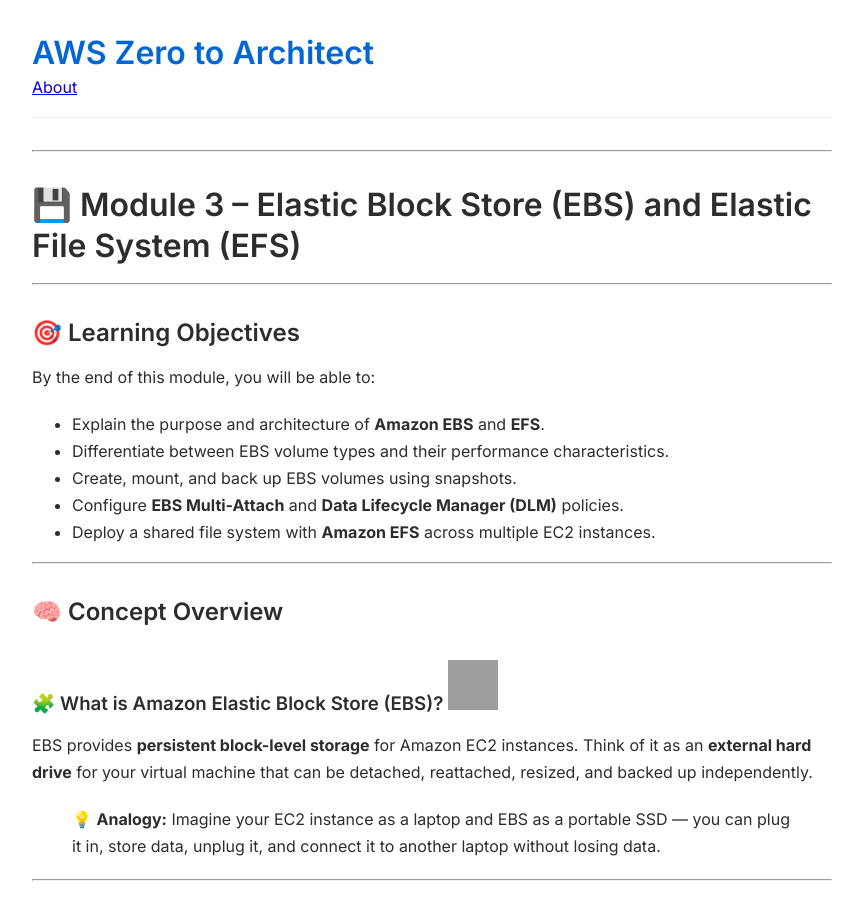
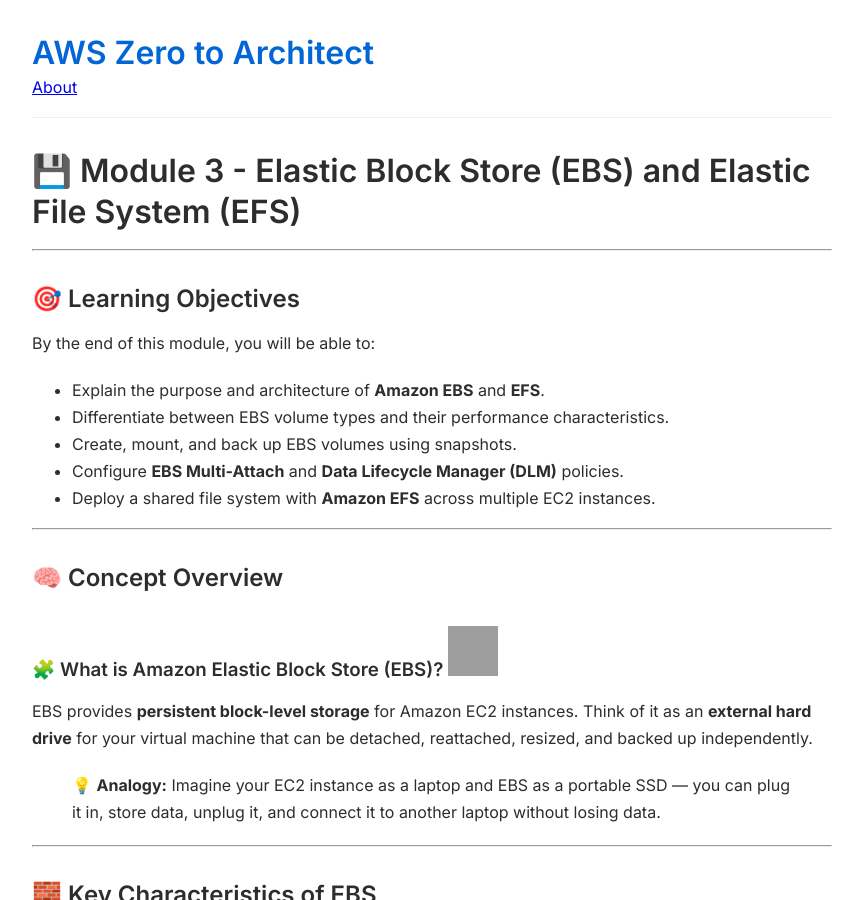
Before and after one commit to asiandevs/aws-zero-to-architect-blog, a Jekyll site: the page built from _posts/2025-10-30-module3-elastic-block-store-ebs-and-elastic-file-system-efs.md, in a window 1280 px wide and 900 px high. Shown: the whole window, without its empty margins (208-1071 px from the left). Built offline with Jekyll 4.4.1, drawn with Linux system fonts in a browser that asks for light colours; grey boxes are pictures that could not be loaded.

Commit message:
Refactor front matter and title formatting
Updated front matter formatting and corrected title hyphen.

```diff
--- a/_posts/2025-10-30-module3-elastic-block-store-ebs-and-elastic-file-system-efs.md
+++ b/_posts/2025-10-30-module3-elastic-block-store-ebs-and-elastic-file-system-efs.md
@@ -1,17 +1,16 @@
 ---
 title: "Module 3 - Elastic Block Store (EBS) and Elastic File System (EFS)"
 date: 2025-10-30
-categories: [aws, storage, ebs, efs]
-tags: [aws, ebs, efs, snapshots, encryption, lifecycle]
+categories: aws storage ebs efs
+tags: aws ebs efs snapshots encryption lifecycle
 image: /assets/images/ebs.jpg
 description: "Persistent block and shared file storage, snapshots, Multi-Attach, Data Lifecycle Manager, and EFS setup."
 ---
 
+# 💾 Module 3 - Elastic Block Store (EBS) and Elastic File System (EFS)
+
 ---
 
-# 💾 Module 3 – Elastic Block Store (EBS) and Elastic File System (EFS)
-
----
 
 ## 🎯 Learning Objectives
 
```
